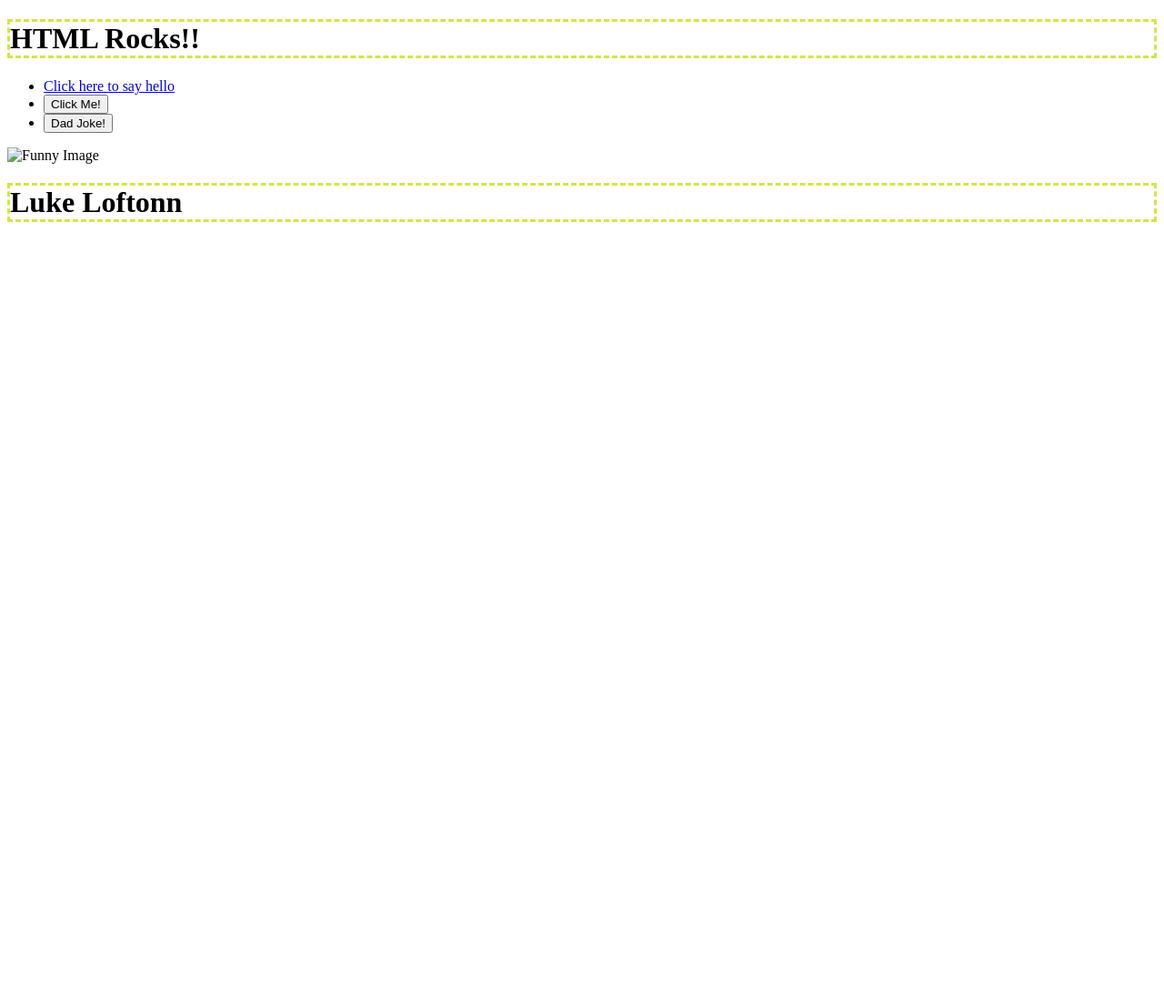
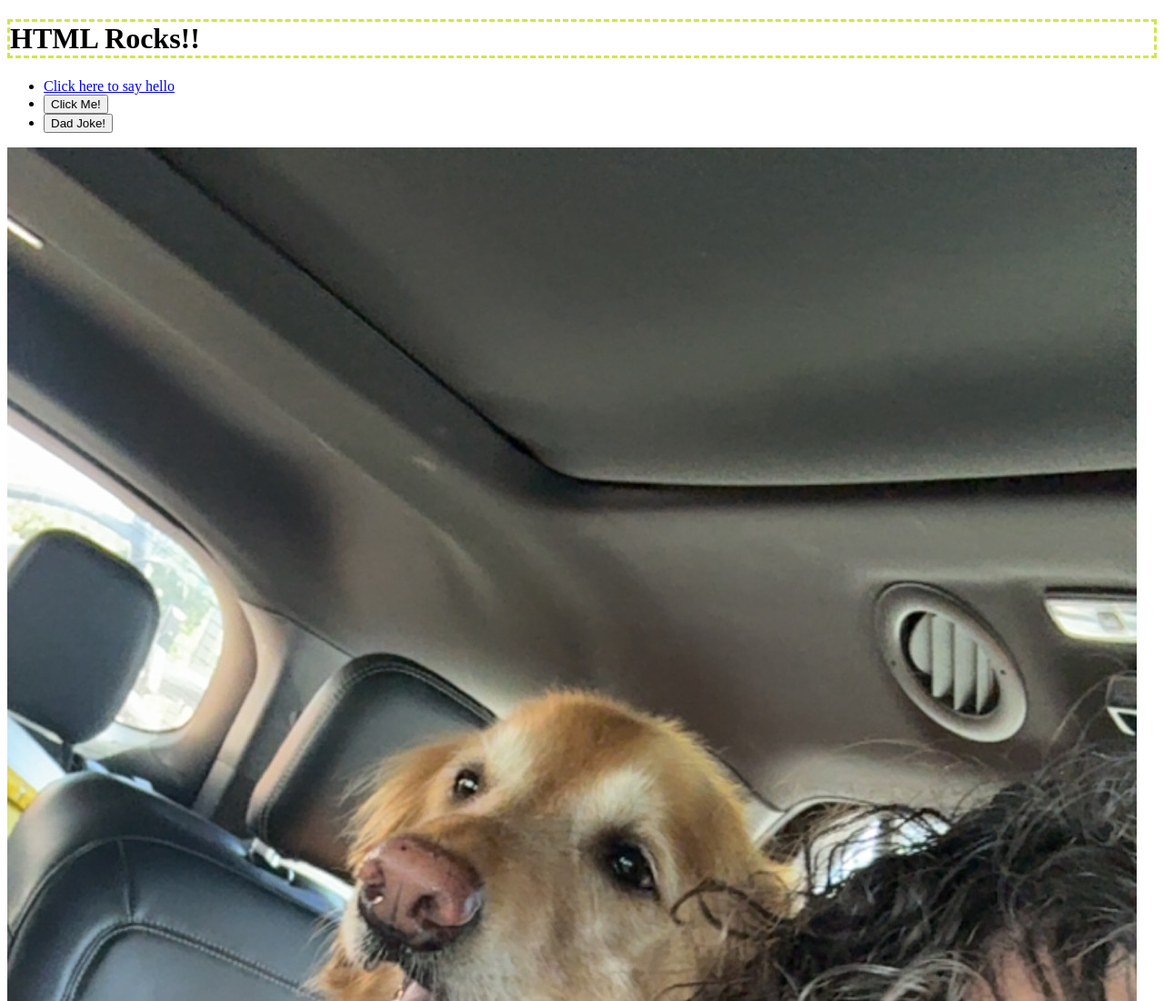
Before and after one commit to lukelofton-eng/CS208-01.03, a website: page index.html in a window 1280 px wide. Shown: the top 1100 px of the page at 91% size. Before the commit the page ends 800 px from the top, so only its background shows below. Drawn offline with Linux system fonts and the light colour scheme; files that its build step writes are made by us from their sources; files whose address does not match are found by name.

Commit message:
Update index.html

```diff
--- a/index.html
+++ b/index.html
@@ -17,7 +17,7 @@
   <li><button id="joke-button">Dad Joke!</button></li>
   <script src="script.js"></script>
   </ul>
-  <img src="funny.png" alt="Funny Image" width="300" height="200">
+  <img src="Lincolncar.jpg" alt="My dog Lincoln">
   <h1> Luke Loftonn </h1>
   <h2 id="joke-display"></h2>
 </body>
```
